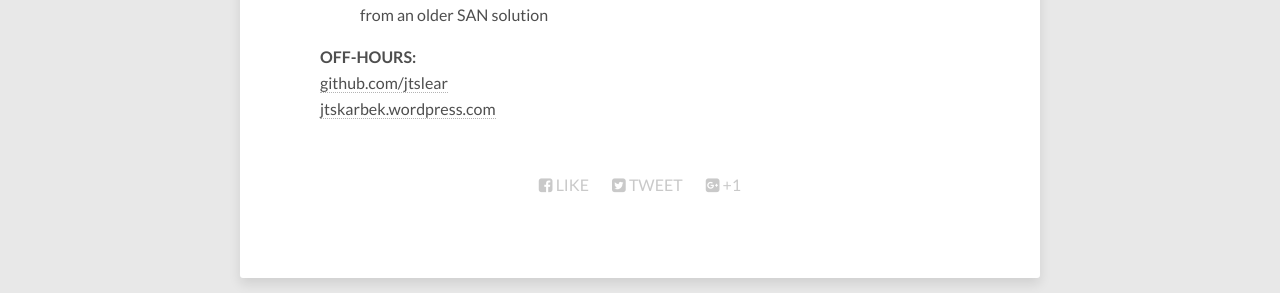
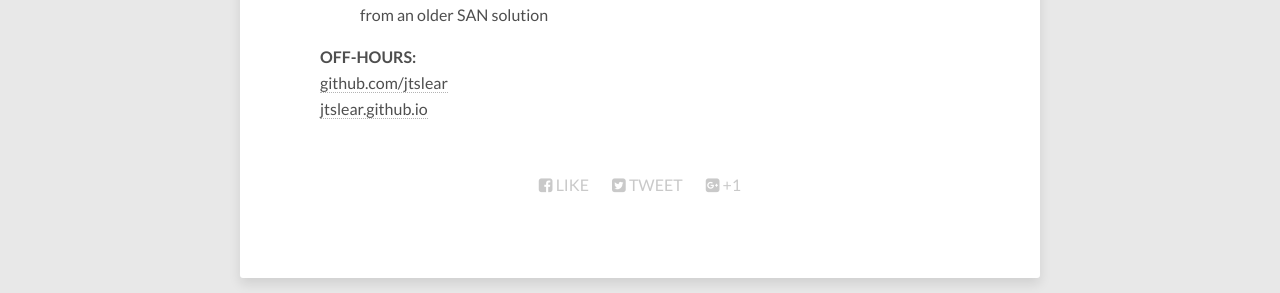
Before and after one commit to jtslear/jtslear.github.io, a Jekyll site: the page built from about/2012-12-05-resume.html, in a window 1280 px wide and 900 px high, scrolled down 2275 px. Shown: the part 360-653 px from the top of the window. Built offline with Jekyll 4.4.1, drawn with Linux system fonts in a browser that asks for light colours; nearby versions of some CDN libraries; comment, search, counter and statistics services are not loaded.

Commit message:
Fixes html-proofer, avoids the vendor dir
* Fixes a missed failed link

```diff
--- a/_config.yml
+++ b/_config.yml
@@ -65,6 +65,7 @@
   "log",
   "node_modules",
   "package.json",
+  "vendor",
 ]
 
 gems:
--- a/about/2012-12-05-resume.html
+++ b/about/2012-12-05-resume.html
@@ -73,4 +73,4 @@
 </ul>
 <p><strong>OFF-HOURS:</strong><br />
 <a href="http://github.com/jtslear">github.com/jtslear</a><br />
-<a href="http://jtskarbek.wordpress.com">jtskarbek.wordpress.com</a></p>
+<a href="http://jtslear.github.io">jtslear.github.io</a></p>
```
